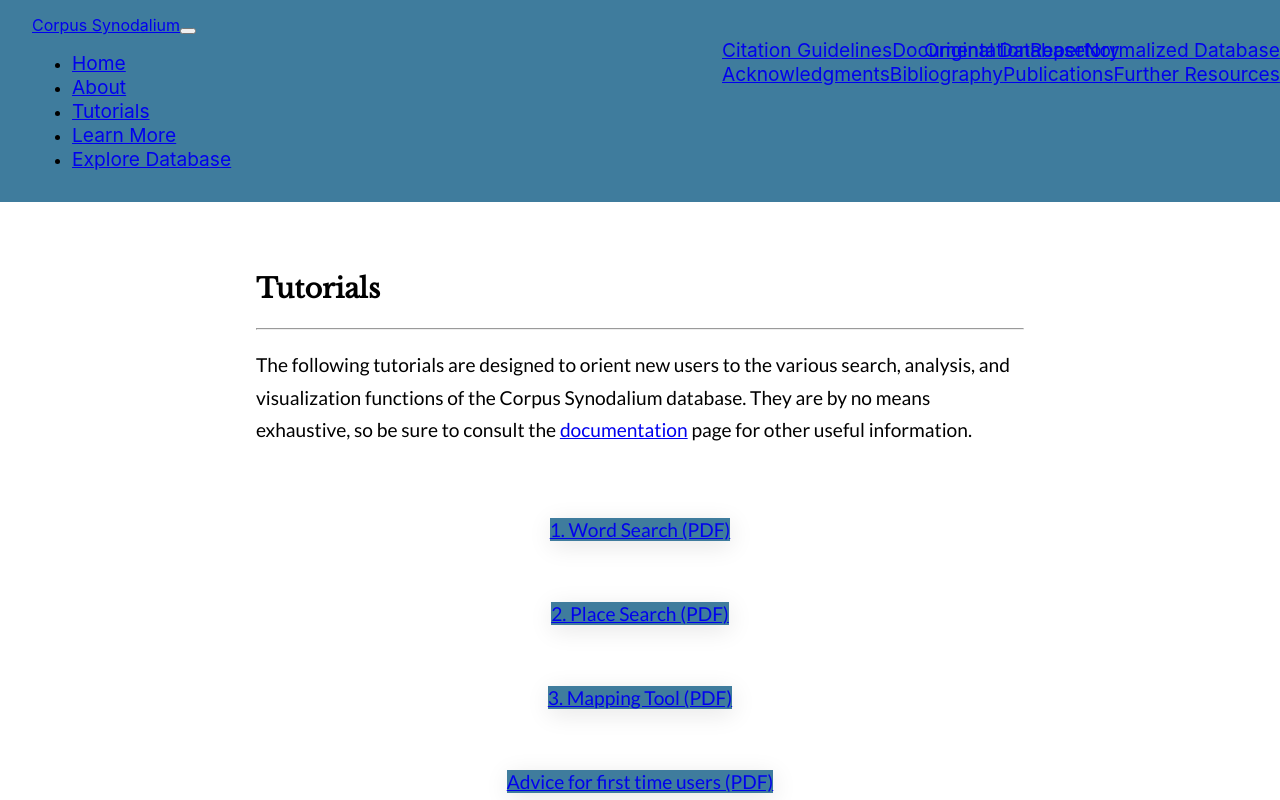
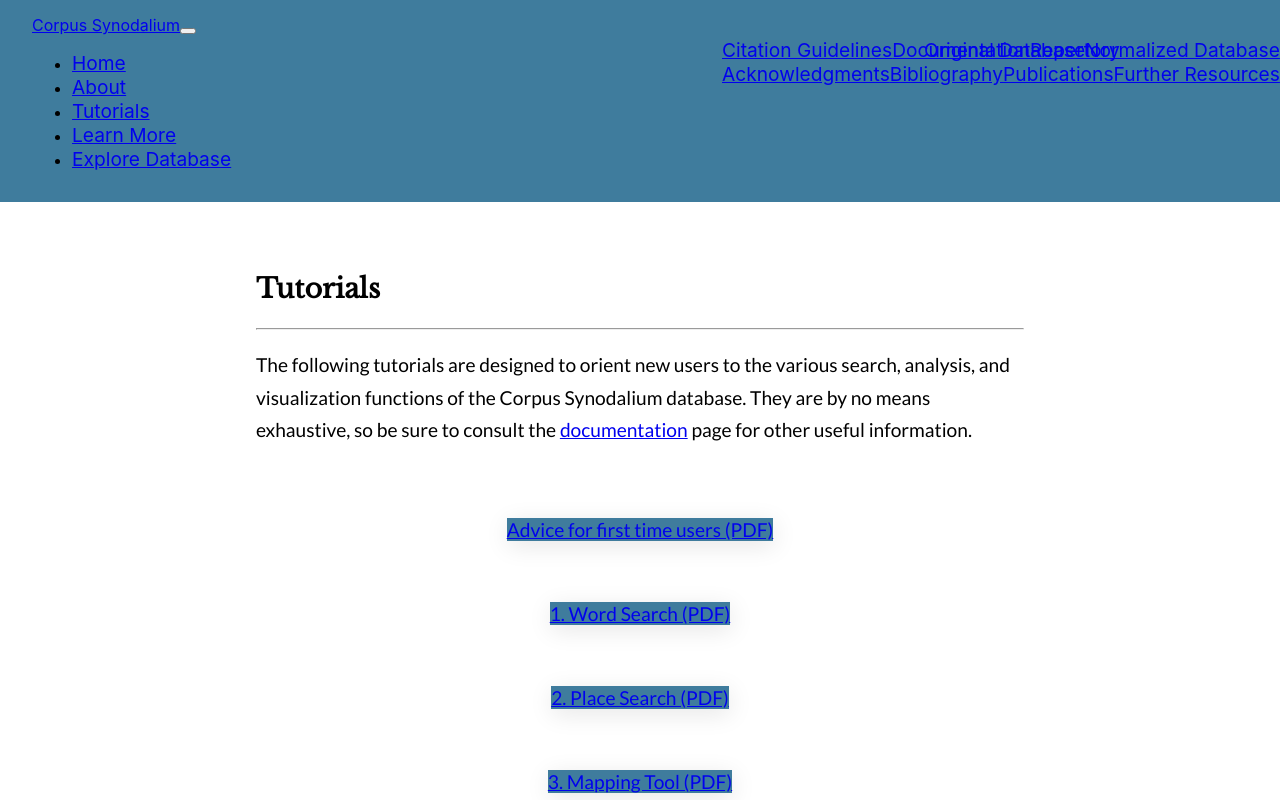
Before and after one commit to corpus-synodalium/corpus-synodalium.com, a Next.js app: page /tutorials in a window 1280 px wide. Shown: the top 800 px of the page. Built offline with nearby package versions, Linux system fonts and the light colour scheme.

Commit message:
Update "Tutorials" page

```diff
--- a/pages/tutorials.js
+++ b/pages/tutorials.js
@@ -20,6 +20,16 @@ const Tutorial = () => (
                 page for other useful information.
             </p>
             <div className="documentation-buttons-container">
+                <p className="lead">
+                    <a
+                        className="btn btn-primary btn-lg btn-documentation"
+                        href="/files/advice_for_first_time_users.pdf"
+                        target="_blank"
+                        role="button"
+                    >
+                        Advice for first time users (PDF)
+                    </a>
+                </p>
                 <p className="lead">
                     <a
                         className="btn btn-primary btn-lg btn-documentation"
@@ -50,16 +60,6 @@ const Tutorial = () => (
                         3. Mapping Tool (PDF)
                     </a>
                 </p>
-                <p className="lead">
-                    <a
-                        className="btn btn-primary btn-lg btn-documentation"
-                        href="/files/advice_for_first_time_users.pdf"
-                        target="_blank"
-                        role="button"
-                    >
-                        Advice for first time users (PDF)
-                    </a>
-                </p>
             </div>
         </div>
     </>
```
